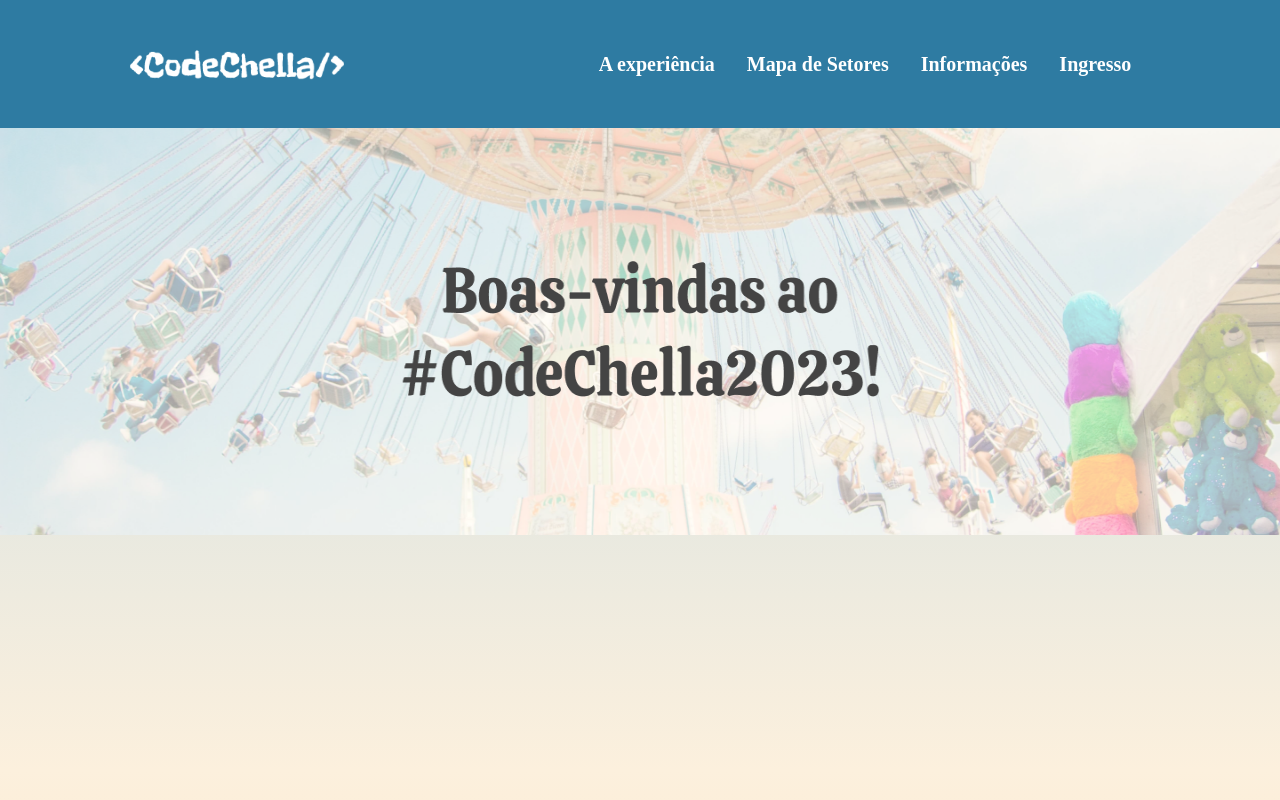
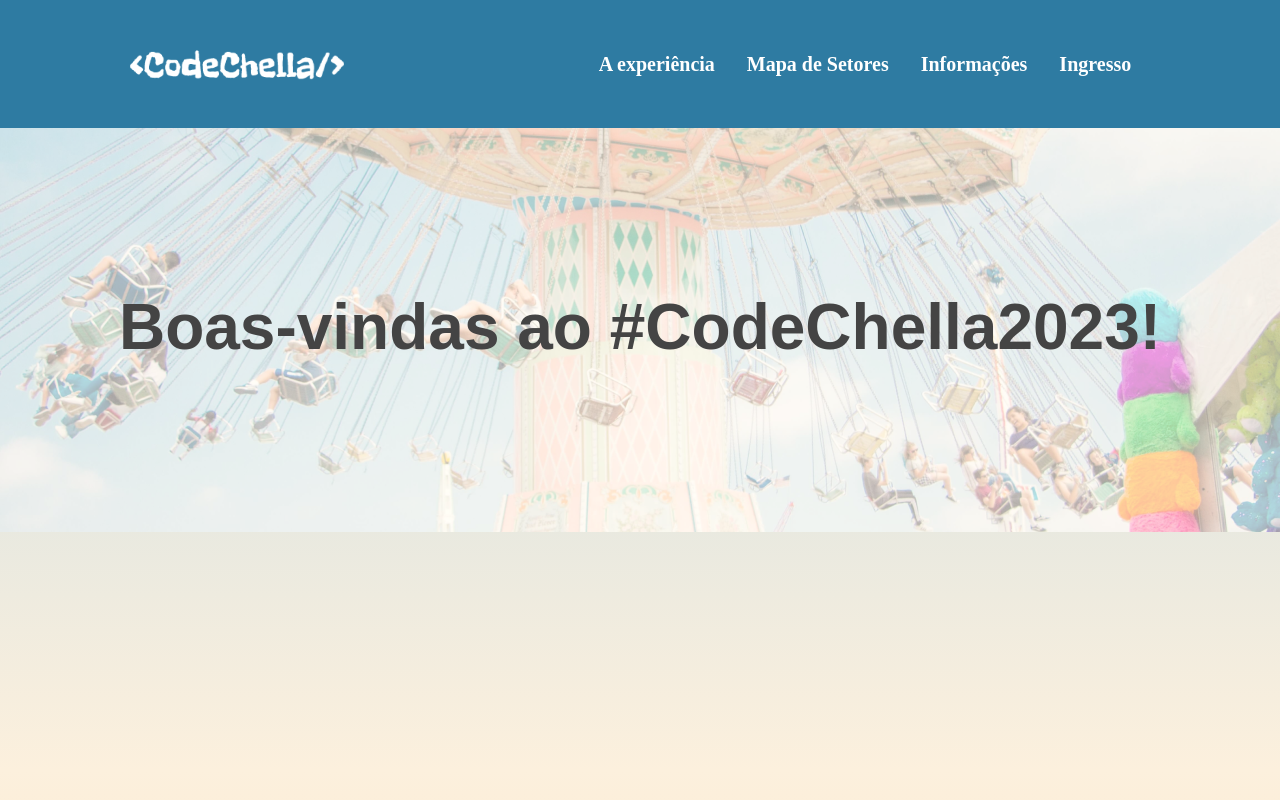
Before and after one commit to LeonardoTorresRodrigues/codechella, a React (Create React App) app: page / in a window 1280 px wide. Shown: the top 800 px of the page. Built offline with nearby package versions, Linux system fonts and the light colour scheme.

Commit message:
feat: new home banner

```diff
--- a/src/components/Banner/Banner.module.scss
+++ b/src/components/Banner/Banner.module.scss
@@ -1,4 +1,31 @@
-.banner {
-  width: 100vw;
-  height: 407px;
+.container_banner {
+  display: flex;
+  align-items: center;
+  justify-content: center;
+  text-align: center;
+  height: 16.875rem;
+  width: 100%;
+  position: relative;
+
+  & .banner {
+    position: absolute;
+    z-index: -1;
+  }
+
+  & .text {
+    font-family: var(--calistoga);
+    font-size: 2rem;
+  }
+
+  @media screen and (min-width: 768px) {
+    height: 24rem;
+
+    & .text {
+      font-size: 4rem;
+    }
+  }
+
+  @media screen and (min-width: 1280px) {
+    height: 25rem;
+  }
 }
--- a/src/components/Banner/index.tsx
+++ b/src/components/Banner/index.tsx
@@ -3,6 +3,9 @@ import style from './Banner.module.scss';
 
 export default function Banner() {
   return (
-    <img className={style.banner} src={banner} alt="Boas-vindas ao #CodeChella2023!" />
+    <div className={style.container_banner}>
+      <img className={style.banner} src={banner} alt="Boas-vindas ao #CodeChella2023!" />
+      <h2 className={style.text}>Boas-vindas ao #CodeChella2023!</h2>
+    </div>
   );
 }
```
Also changed, not shown: src/assets/banner_home.png.
